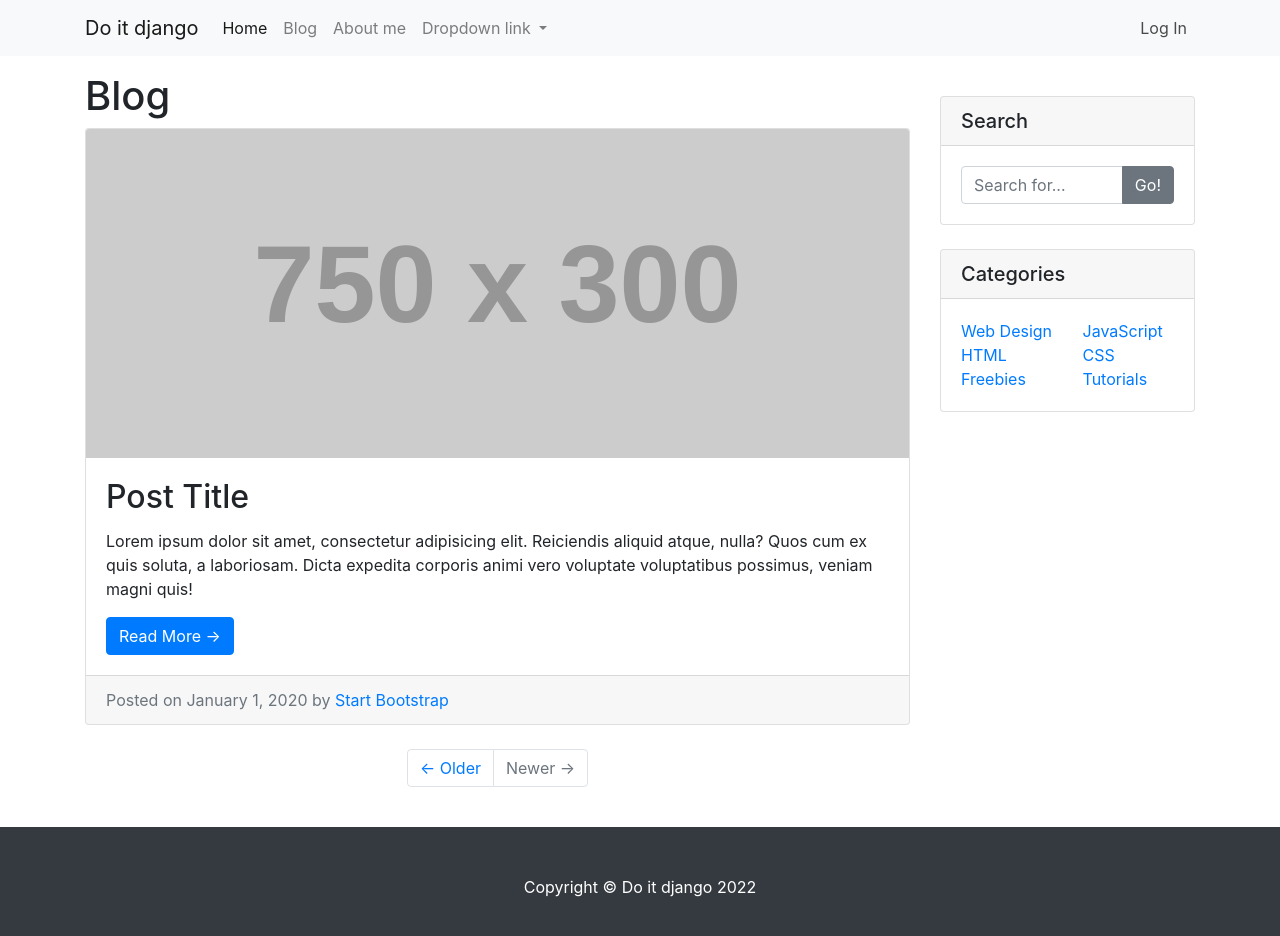
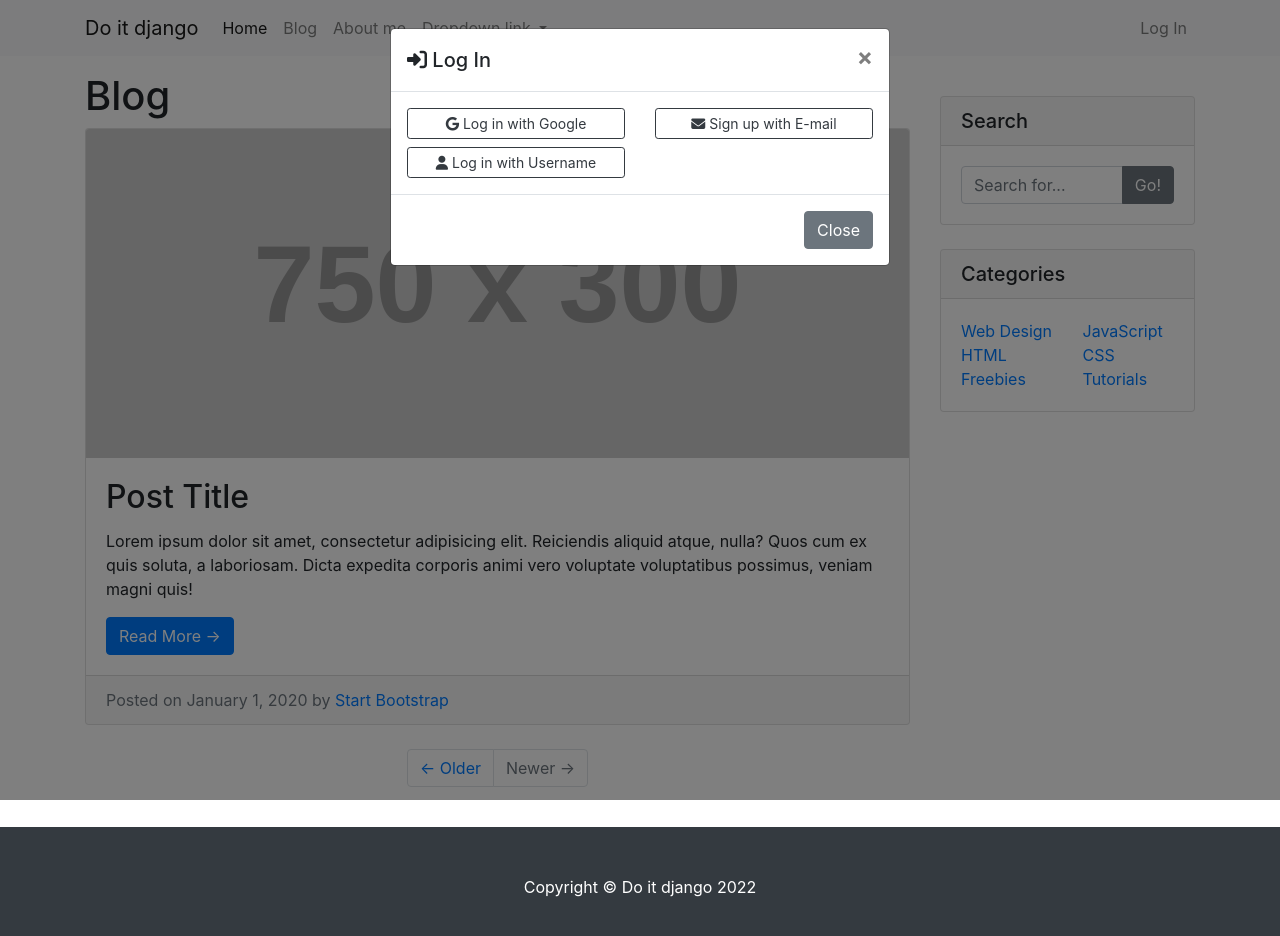
Before and after one commit to DevCeo/doit_frontend, a plain HTML site: page blog.html in a window 1280 px wide. Both pictures are taken after a click on the link "Log In". Drawn offline with nearby package versions, Linux system fonts and the light colour scheme; placeholder pictures from the web are drawn by us.

Commit message:
frontend 부분 연습 완료

```diff
--- a/blog.html
+++ b/blog.html
@@ -7,6 +7,10 @@
       rel="stylesheet"
       type="text/css"
     />
+    <script
+      src="https://kit.fontawesome.com/e380279435.js"
+      crossorigin="anonymous"
+    ></script>
   </head>
   <body>
     <nav class="navbar navbar-expand-lg navbar-light bg-light">
@@ -59,12 +63,83 @@
           </ul>
           <ul class="navbar-nav ml-auto">
             <li class="nav-item">
-              <a class="nav-link" href="#">Log In</a>
+              <a
+                class="nav-link"
+                href="#"
+                data-toggle="modal"
+                data-target="#loginModal"
+                >Log In</a
+              >
             </li>
           </ul>
         </div>
       </div>
     </nav>
+    <!-- Modal -->
+    <div
+      class="modal fade"
+      id="loginModal"
+      tabindex="-1"
+      aria-labelledby="loginModalLabel"
+      aria-hidden="true"
+    >
+      <div class="modal-dialog">
+        <div class="modal-content">
+          <div class="modal-header">
+            <h5 class="modal-title" id="loginModalLabel">
+              <i class="fas fa-sign-in-alt"></i> Log In
+            </h5>
+            <button
+              type="button"
+              class="close"
+              data-dismiss="modal"
+              aria-label="Close"
+            >
+              <span aria-hidden="true">&times;</span>
+            </button>
+          </div>
+          <div class="modal-body">
+            <!-- 로그인 버튼 부분 -->
+            <div class="row">
+              <div class="col-md-6 col-sm-12">
+                <button
+                  type="button"
+                  class="btn btn-outline-dark btn-block btn-sm"
+                >
+                  <i class="fab fa-google"></i>
+                  Log in with Google
+                </button>
+                <button
+                  type="button"
+                  class="btn btn-outline-dark btn-block btn-sm"
+                >
+                  <i class="fas fa-user"></i>
+                  Log in with Username
+                </button>
+              </div>
+              <div class="col-md-6 col-sm-12">
+                <button
+                  type="button"
+                  class="btn btn-outline-dark btn-block btn-sm"
+                >
+                  <i class="fas fa-envelope"></i>
+                  Sign up with E-mail
+                </button>
+              </div>
+            </div>
+          </div>
+          <div class="modal-footer">
+            <button
+              type="button"
+              class="btn btn-secondary"
+              data-dismiss="modal"
+            >
+              Close
+            </button>
+          </div>
+        </div>
+      </div>
+    </div>
     <div class="container">
       <div class="row my-3">
         <div class="col-md-8 col-lg-9">
```
